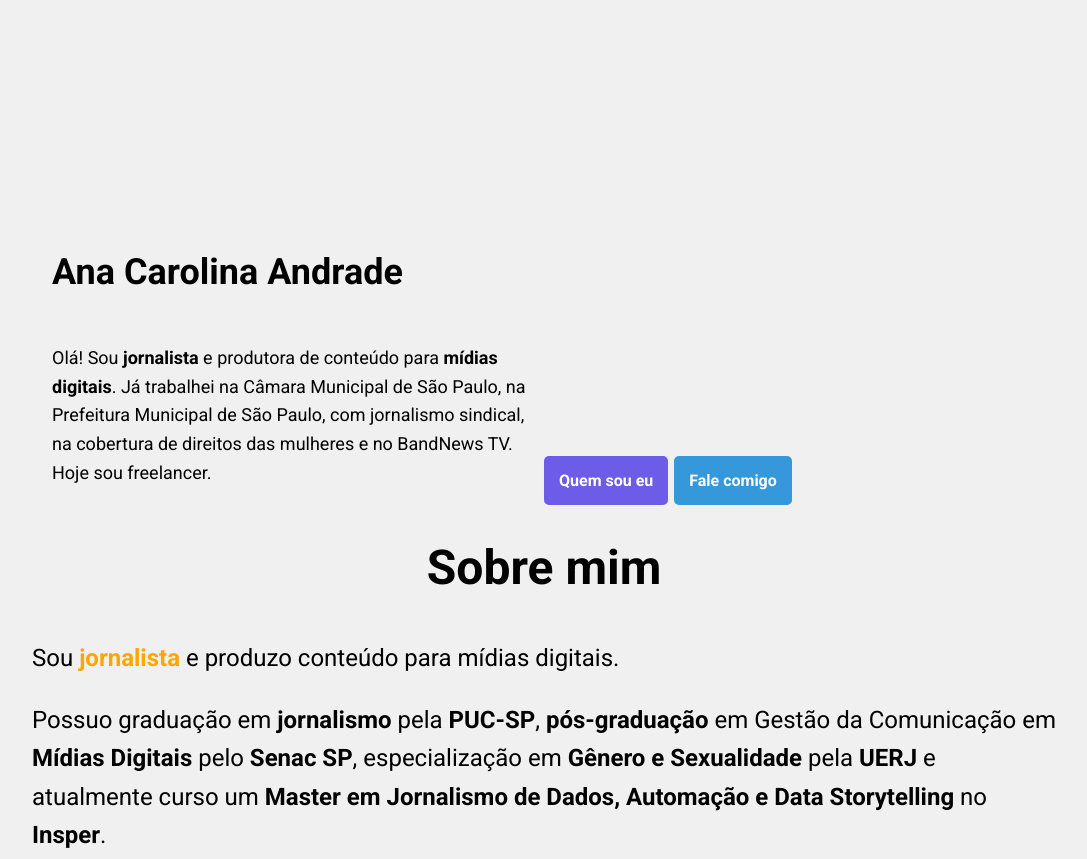
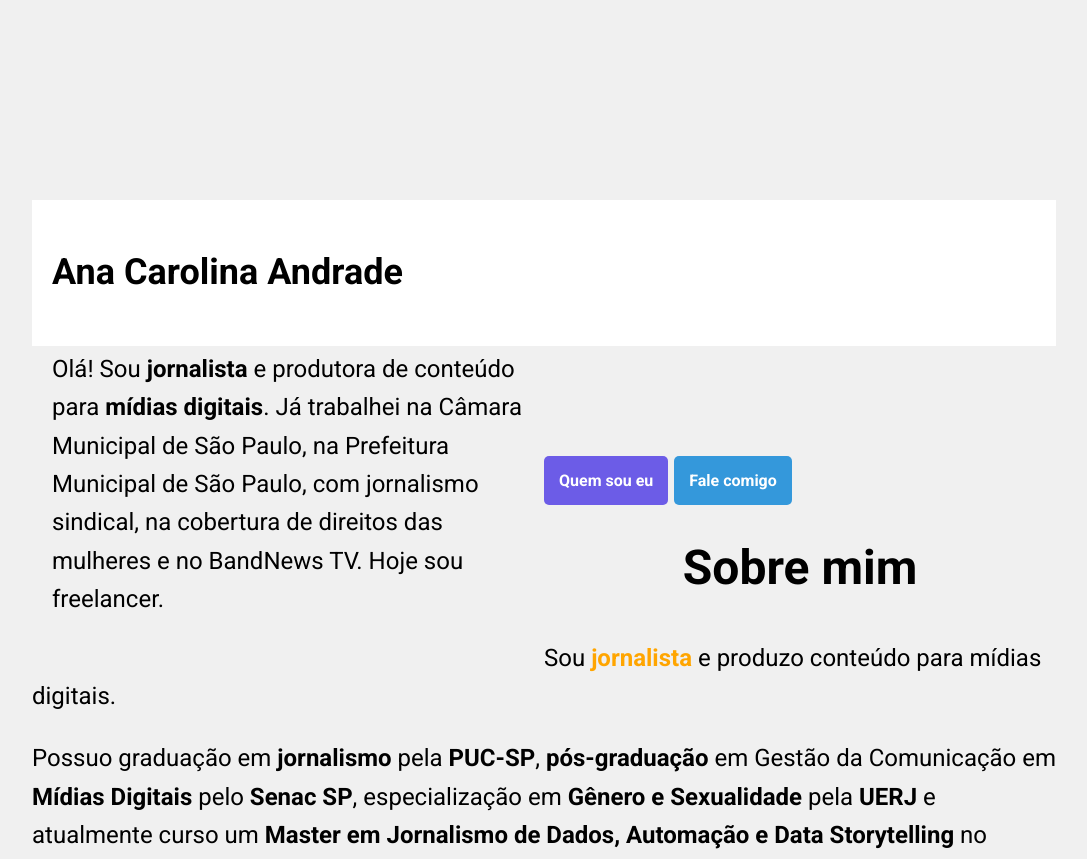
Before and after one commit to carol00andrade/portfoliosite, a Flask app: page / in a window 1280 px wide. Shown: the part 139-998 px from the top of the page, without its empty margins (96-1183 px from the left). Run offline with Flask 3, Linux system fonts and the light colour scheme.

Commit message:
Update portfolio.html

```diff
--- a/templates/portfolio.html
+++ b/templates/portfolio.html
@@ -47,14 +47,16 @@
                 margin-top: 7cm;
                 text-align: left;
                 margin-bottom: 3cm;
+                background-color: #FFFFFF;
             }
             .content h1 {
                 font-size: 36px;
                 font-weight: bold;
                  text-align: left;
+                 background-color: #FFFFFF;
             }
             .content p {
-                font-size: 18px;
+                font-size: 24px;
             }
             .highlighted {
                 background-color: #FF8562;
```
